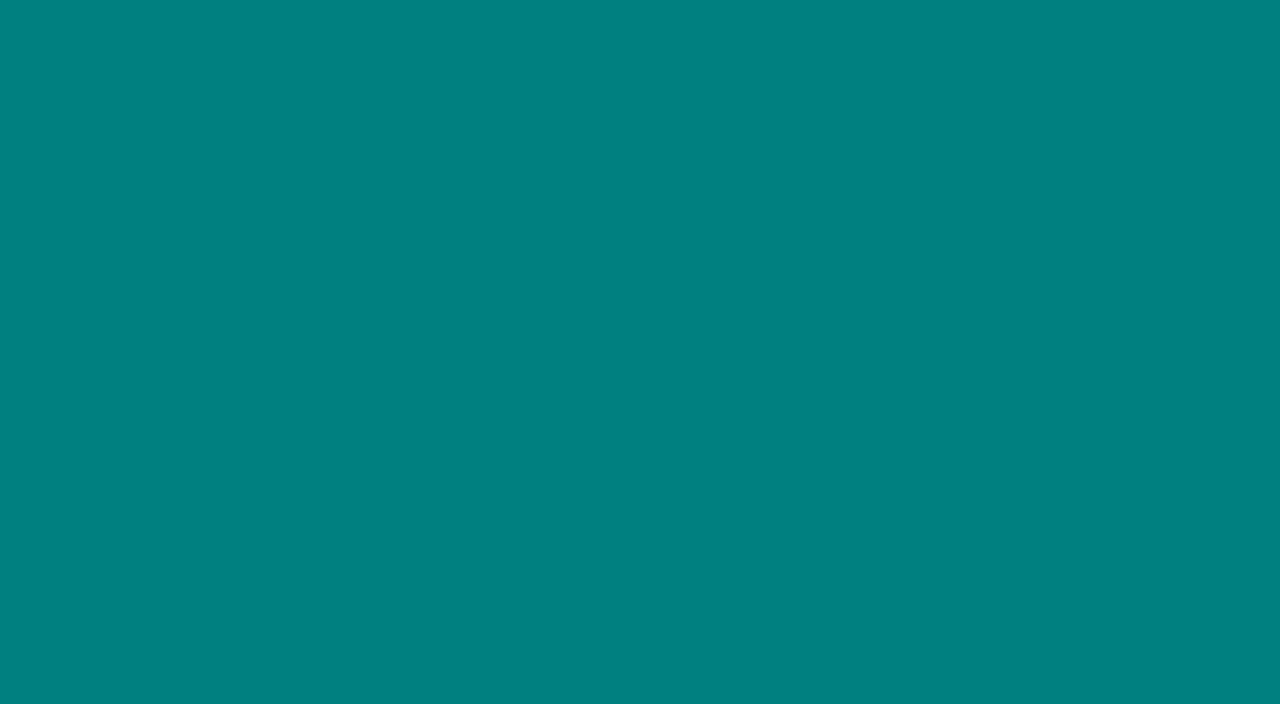
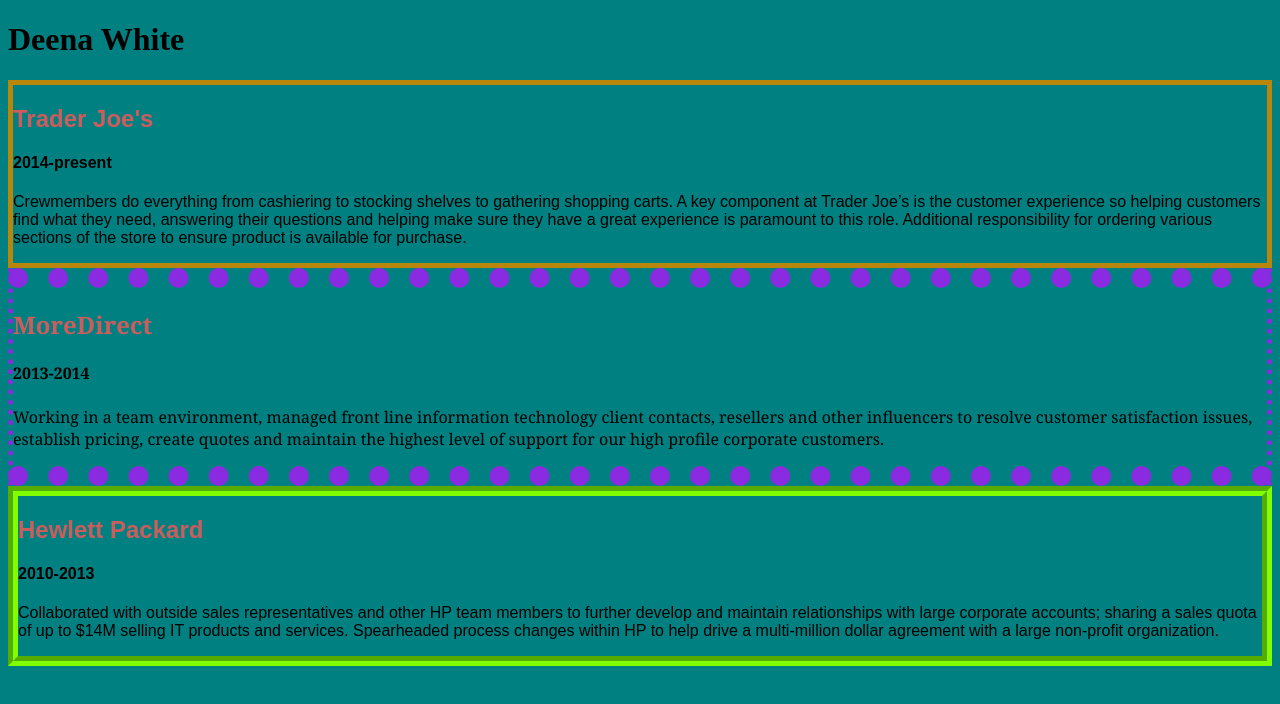
Before and after one commit to deenawhite22/Cloned-HTML-Resume-Lab, a plain HTML site: page index.html in a window 1280 px wide. Drawn offline with Linux system fonts and the light colour scheme.

Commit message:
completed resume

```diff
--- a/index.html
+++ b/index.html
@@ -1,13 +1,49 @@
 <!DOCTYPE html>
 <html lang="en">
-<head>
-  <meta charset="UTF-8">
-  <meta http-equiv="X-UA-Compatible" content="IE=edge">
-  <meta name="viewport" content="width=device-width, initial-scale=1.0">
-  <title>Cloned Resume</title>
-  <link rel="stylesheet" href="main.css">
-</head>
-<body>
-  <script src="main.js"></script>
-</body>
+  <head>
+    <meta charset="UTF-8" />
+    <meta http-equiv="X-UA-Compatible" content="IE=edge" />
+    <meta name="viewport" content="width=device-width, initial-scale=1.0" />
+    <title>Deena White Resume</title>
+    <link rel="stylesheet" href="main.css" />
+  </head>
+  <body>
+    <h1>Deena White</h1>
+        <article id="JobOne">
+      <h2>Trader Joe's</h2>
+      <h4>2014-present</h4>
+      <section>
+        <p>
+          Crewmembers do everything from cashiering to stocking shelves to
+          gathering shopping carts. A key component at Trader Joe’s is the
+          customer experience so helping customers find what they need,
+          answering their questions and helping make sure they have a great
+          experience is paramount to this role. Additional responsibility for
+          ordering various sections of the store to ensure product is available
+          for purchase.
+        </p>
+      </section>
+    </article>
+
+    <article id="JobTwo">
+      <h2>MoreDirect</h2>
+      <h4>2013-2014</h4>
+      <section>
+        <p>
+          Working in a team environment, managed front line information technology client contacts, resellers and other influencers to resolve customer satisfaction issues, establish pricing, create quotes and maintain the highest level of support for our high profile corporate customers.
+        </p>
+      </section>
+    </article>
+
+    <article id="JobThree">
+      <h2>Hewlett Packard</h2>
+      <h4>2010-2013</h4>
+      <section>
+        <p>
+          Collaborated with outside sales representatives and other HP team members to further develop and maintain relationships with large corporate accounts; sharing a sales quota of up to $14M selling IT products and services. Spearheaded process changes within HP to help drive a multi-million dollar agreement with a large non-profit organization.
+        </p>
+      </section>
+    </article>
+    <script src="main.js"></script>
+  </body>
 </html>
--- a/main.css
+++ b/main.css
@@ -1,3 +1,24 @@
-body{
+body {
   background-color: teal;
 }
+#JobOne {
+  font-family: Arial, Helvetica, sans-serif;
+  border-style: solid;
+  border-width: 5px;
+  border-color: darkgoldenrod;
+}
+#JobTwo {
+  font-family: Georgia, "Times New Roman", Times, serif;
+  border-style: dotted;
+  border-width: 20px 5px;
+  border-color: blueviolet;
+}
+#JobThree {
+  font-family: fantasy;
+  border-style: groove;
+  border-width: 10px;
+  border-color: chartreuse;
+}
+h2 {
+  color: indianred;
+}
```
